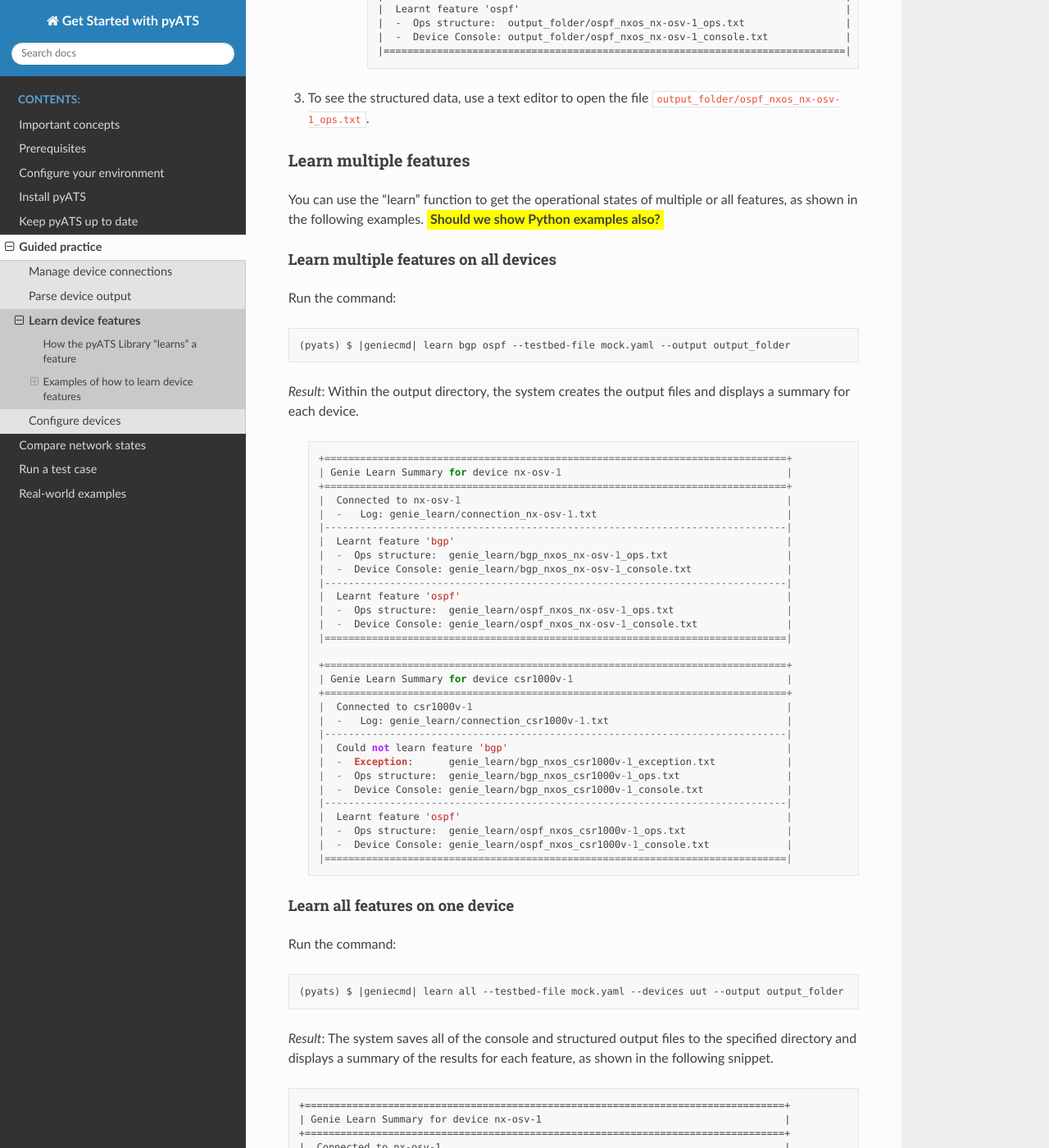
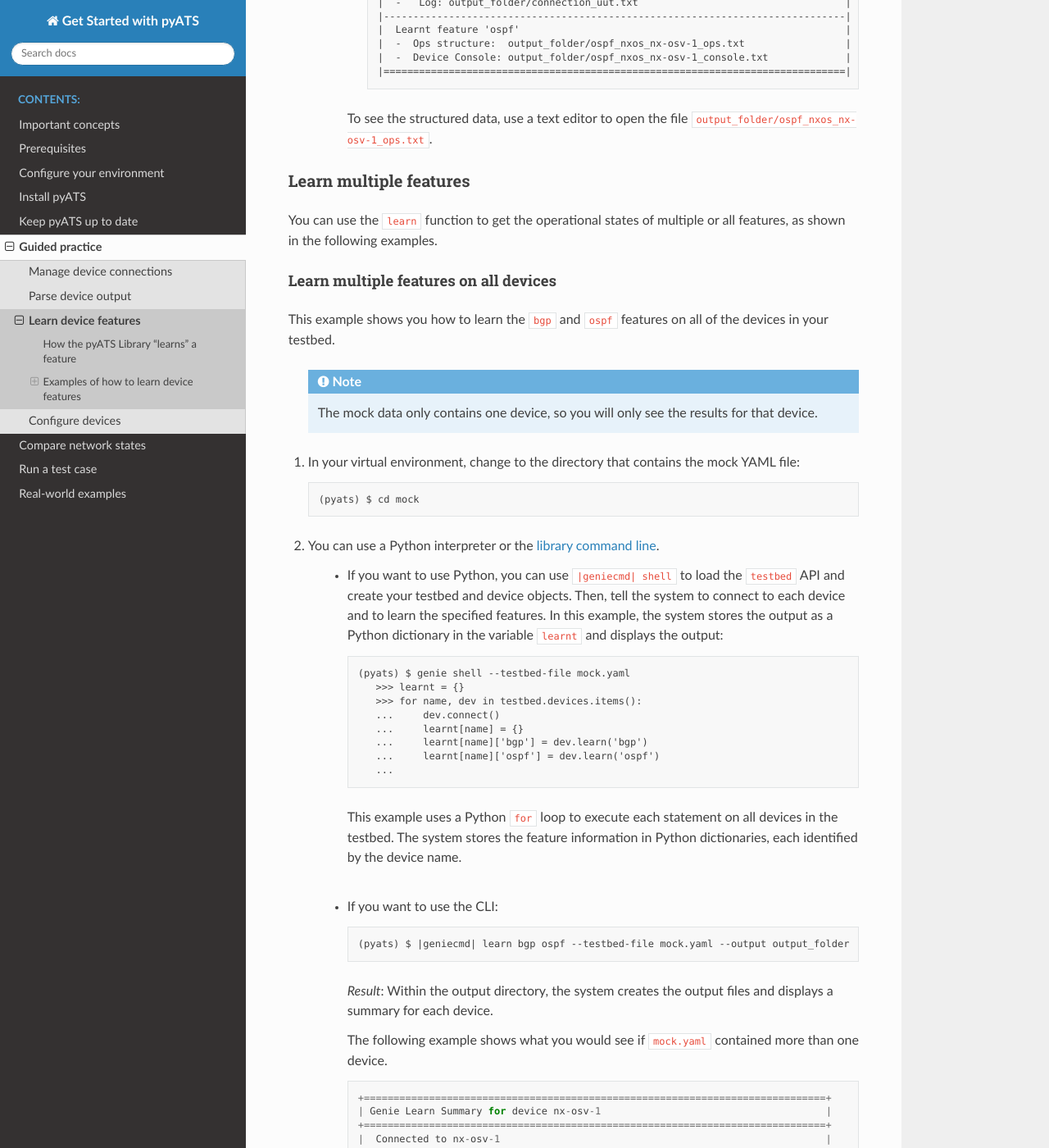
Before and after one commit to CiscoTestAutomation/getting-started, a Sphinx documentation site: the page built from source/quickstart/learndevices.rst, in a window 1280 px wide and 1400 px high, scrolled down 2021 px. Shown: the whole window at 82% size. Built offline with Sphinx 7.4.7 and the Read the Docs theme 2.0.0, drawn with Linux system fonts in a browser that asks for light colours; pages that are not in the unit, such as notebooks, are missing from menus; some of the changed text lies outside the part shown.

Commit message:
Changes as per review comments and additional information.

```diff
--- a/source/quickstart/learndevices.rst
+++ b/source/quickstart/learndevices.rst
@@ -34,12 +34,12 @@
 
 #. You can use a Python interpreter or the :term:`library command line`.
 
-    * If you want to use Python, you can use ``|geniecmd| shell`` to load the ``testbed`` API and create your testbed and device objects. Then, connect to the device and tell the system to learn the feature and store the output in a directory::
+    * If you want to use Python, you can use ``|geniecmd| shell`` to load the ``testbed`` API and create your testbed and device objects. Then, connect to the device and tell the system to learn the feature. In this example, the system stores the output as a Python dictionary in the variable ``output``::
 
        (pyats) $ genie shell --testbed-file mock.yaml
           >>> dev = testbed.devices['uut']
           >>> dev.connect()
-          >>> output = dev.learn('ospf') WHAT IS THE OPTION TO PRINT THE OUTPUT TO A FILE FOR LATER DIFF?
+          >>> output = dev.learn('ospf')
 
       *Result*: The system displays a summary of the parsed ``show`` commands that ran. |br| |br|
 
@@ -47,7 +47,7 @@
 
       (pyats) $ |geniecmd| learn ospf --testbed-file mock.yaml --devices uut --output output_folder
 
-      *Result*: The system connects to the device, runs the show commands, stores the output in the specified directory, and displays a "Learn Summary" that shows the names of the output files. These include:
+      *Result*: The system connects to the device, runs the show commands, stores the output in JSON format in the specified directory, and displays a "Learn Summary" that shows the names of the output files. These include:
 
           * Connection log
           * Structured JSON output
@@ -66,86 +66,130 @@
                 |  -  Device Console: output_folder/ospf_nxos_nx-osv-1_console.txt             |
                 |==============================================================================|
 
-#. To see the structured data, use a text editor to open the file ``output_folder/ospf_nxos_nx-osv-1_ops.txt``.
+      To see the structured data, use a text editor to open the file ``output_folder/ospf_nxos_nx-osv-1_ops.txt``.
 
 
 
 Learn multiple features
 ^^^^^^^^^^^^^^^^^^^^^^^^^
-You can use the "learn" function to get the operational states of multiple or all features, as shown in the following examples. :question:`Should we show Python examples also?`
+You can use the ``learn`` function to get the operational states of multiple or all features, as shown in the following examples.
 
 Learn multiple features on all devices
 ******************************************
+This example shows you how to learn the ``bgp`` and ``ospf`` features on all of the devices in your testbed.
 
-Run the command::
+      .. note:: The mock data only contains one device, so you will only see the results for that device.
 
- (pyats) $ |geniecmd| learn bgp ospf --testbed-file mock.yaml --output output_folder
+#. In your virtual environment, change to the directory that contains the mock YAML file::
 
-*Result*: Within the output directory, the system creates the output files and displays a summary for each device.
+    (pyats) $ cd mock
 
-  .. code-block::
+#. You can use a Python interpreter or the :term:`library command line`.
 
-    +==============================================================================+
-    | Genie Learn Summary for device nx-osv-1                                      |
-    +==============================================================================+
-    |  Connected to nx-osv-1                                                       |
-    |  -   Log: genie_learn/connection_nx-osv-1.txt                                |
-    |------------------------------------------------------------------------------|
-    |  Learnt feature 'bgp'                                                        |
-    |  -  Ops structure:  genie_learn/bgp_nxos_nx-osv-1_ops.txt                    |
-    |  -  Device Console: genie_learn/bgp_nxos_nx-osv-1_console.txt                |
-    |------------------------------------------------------------------------------|
-    |  Learnt feature 'ospf'                                                       |
-    |  -  Ops structure:  genie_learn/ospf_nxos_nx-osv-1_ops.txt                   |
-    |  -  Device Console: genie_learn/ospf_nxos_nx-osv-1_console.txt               |
-    |==============================================================================|
+    * If you want to use Python, you can use ``|geniecmd| shell`` to load the ``testbed`` API and create your testbed and device objects. Then, tell the system to connect to each device and to learn the specified features. In this example, the system stores the output as a Python dictionary in the variable ``learnt`` and displays the output::
 
-    +==============================================================================+
-    | Genie Learn Summary for device csr1000v-1                                    |
-    +==============================================================================+
-    |  Connected to csr1000v-1                                                     |
-    |  -   Log: genie_learn/connection_csr1000v-1.txt                              |
-    |------------------------------------------------------------------------------|
-    |  Could not learn feature 'bgp'                                               |
-    |  -  Exception:      genie_learn/bgp_nxos_csr1000v-1_exception.txt            |
-    |  -  Ops structure:  genie_learn/bgp_nxos_csr1000v-1_ops.txt                  |
-    |  -  Device Console: genie_learn/bgp_nxos_csr1000v-1_console.txt              |
-    |------------------------------------------------------------------------------|
-    |  Learnt feature 'ospf'                                                       |
-    |  -  Ops structure:  genie_learn/ospf_nxos_csr1000v-1_ops.txt                 |
-    |  -  Device Console: genie_learn/ospf_nxos_csr1000v-1_console.txt             |
-    |==============================================================================|
+       (pyats) $ genie shell --testbed-file mock.yaml
+          >>> learnt = {}
+          >>> for name, dev in testbed.devices.items():
+          ...     dev.connect()
+          ...     learnt[name] = {}
+          ...     learnt[name]['bgp'] = dev.learn('bgp')
+          ...     learnt[name]['ospf'] = dev.learn('ospf')
+          ...
+
+      This example uses a Python ``for`` loop to execute each statement on all devices in the testbed. The system stores the feature information in Python dictionaries, each identified by the device name. |br| |br|
+
+    * If you want to use the CLI::
+
+       (pyats) $ |geniecmd| learn bgp ospf --testbed-file mock.yaml --output output_folder
+
+      *Result*: Within the output directory, the system creates the output files and displays a summary for each device.
+
+      The following example shows what you would see if ``mock.yaml`` contained more than one device.
+
+      .. code-block::
+
+        +==============================================================================+
+        | Genie Learn Summary for device nx-osv-1                                      |
+        +==============================================================================+
+        |  Connected to nx-osv-1                                                       |
+        |  -   Log: genie_learn/connection_nx-osv-1.txt                                |
+        |------------------------------------------------------------------------------|
+        |  Learnt feature 'bgp'                                                        |
+        |  -  Ops structure:  genie_learn/bgp_nxos_nx-osv-1_ops.txt                    |
+        |  -  Device Console: genie_learn/bgp_nxos_nx-osv-1_console.txt                |
+        |------------------------------------------------------------------------------|
+        |  Learnt feature 'ospf'                                                       |
+        |  -  Ops structure:  genie_learn/ospf_nxos_nx-osv-1_ops.txt                   |
+        |  -  Device Console: genie_learn/ospf_nxos_nx-osv-1_console.txt               |
+        |==============================================================================|
+
+        +==============================================================================+
+        | Genie Learn Summary for device csr1000v-1                                    |
+        +==============================================================================+
+        |  Connected to csr1000v-1                                                     |
+        |  -   Log: genie_learn/connection_csr1000v-1.txt                              |
+        |------------------------------------------------------------------------------|
+        |  Could not learn feature 'bgp'                                               |
+        |  -  Exception:      genie_learn/bgp_nxos_csr1000v-1_exception.txt            |
+        |  -  Ops structure:  genie_learn/bgp_nxos_csr1000v-1_ops.txt                  |
+        |  -  Device Console: genie_learn/bgp_nxos_csr1000v-1_console.txt              |
+        |------------------------------------------------------------------------------|
+        |  Learnt feature 'ospf'                                                       |
+        |  -  Ops structure:  genie_learn/ospf_nxos_csr1000v-1_ops.txt                 |
+        |  -  Device Console: genie_learn/ospf_nxos_csr1000v-1_console.txt             |
+        |==============================================================================|
+
+      To see the structured data, use a text editor to open any of the ``ops.txt`` files.
 
 Learn all features on one device
 **********************************
 
-Run the command::
+.. tip:: Use the ``learn all`` functionality to learn all of the supported features on a device. The system returns the results in a format with key-value pairs, and notifies you of any exceptions for features it did not learn.
 
- (pyats) $ |geniecmd| learn all --testbed-file mock.yaml --devices uut --output output_folder
+#. In your virtual environment, change to the directory that contains the mock YAML file::
 
-*Result*: The system saves all of the console and structured output files to the specified directory and displays a summary of the results for each feature, as shown in the following snippet.
+    (pyats) $ cd mock
 
-.. code-block:: text
+#. You can use a Python interpreter or the :term:`library command line`.
 
-    +=================================================================================+
-    | Genie Learn Summary for device nx-osv-1                                         |
-    +=================================================================================+
-    |  Connected to nx-osv-1                                                          |
-    |  -   Log: genie_learn_all/connection_uut.txt                                    |
-    |---------------------------------------------------------------------------------|
-    |  Could not learn feature 'acl'                                                  |
-    |  -  Exception:      genie_learn_all/acl_nxos_nx-osv-1_exception.txt             |
-    |  -  Feature not yet developped for this os                                      |
-    |---------------------------------------------------------------------------------|
-    |  Learnt feature 'bgp'                                                           |
-    |  -  Ops structure:  genie_learn_all/bgp_nxos_nx-osv-1_ops.txt                   |
-    |  -  Device Console: genie_learn_all/bgp_nxos_nx-osv-1_console.txt               |
-    |---------------------------------------------------------------------------------|
-    |  Could not learn feature 'dot1x'                                                |
-    |  -  Exception:      genie_learn_all/dot1x_nxos_nx-osv-1_exception.txt           |
-    |  -  Feature not yet developed for this os                                       |
-    |---------------------------------------------------------------------------------|
+    * If you want to use Python, you can use ``|geniecmd| shell`` to load the ``testbed`` API and create your testbed and device objects. Then, connect to the device and tell the system to learn all of the features. In this example, the system stores the output as a Python dictionary in the variable ``output``::
 
+       (pyats) $ genie shell --testbed-file mock.yaml
+          >>> dev = testbed.devices['uut']
+          >>> dev.connect()
+          >>> output = dev.learn('all')
+
+      .. the dev.learn('all') didn't work for me
+
+    * If you want to use the CLI::
+
+      (pyats) $ |geniecmd| learn all --testbed-file mock.yaml --devices uut --output output_folder
+
+      *Result*: The system saves all of the console and structured output files in JSON format to the specified directory and displays a summary of the results, as shown in the following example.
+
+      .. code-block:: text
+
+        +=================================================================================+
+        | Genie Learn Summary for device nx-osv-1                                         |
+        +=================================================================================+
+        |  Connected to nx-osv-1                                                          |
+        |  -   Log: genie_learn_all/connection_uut.txt                                    |
+        |---------------------------------------------------------------------------------|
+        |  Could not learn feature 'acl'                                                  |
+        |  -  Exception:      genie_learn_all/acl_nxos_nx-osv-1_exception.txt             |
+        |  -  Feature not yet developped for this os                                      |
+        |---------------------------------------------------------------------------------|
+        |  Learnt feature 'bgp'                                                           |
+        |  -  Ops structure:  genie_learn_all/bgp_nxos_nx-osv-1_ops.txt                   |
+        |  -  Device Console: genie_learn_all/bgp_nxos_nx-osv-1_console.txt               |
+        |---------------------------------------------------------------------------------|
+        |  Could not learn feature 'dot1x'                                                |
+        |  -  Exception:      genie_learn_all/dot1x_nxos_nx-osv-1_exception.txt           |
+        |  -  Feature not yet developed for this os                                       |
+        |---------------------------------------------------------------------------------|
+
+      To see the structured data, use a text editor to open any of the ``ops.txt`` files.
 
 See also...
 *a list of relevant links*
```
